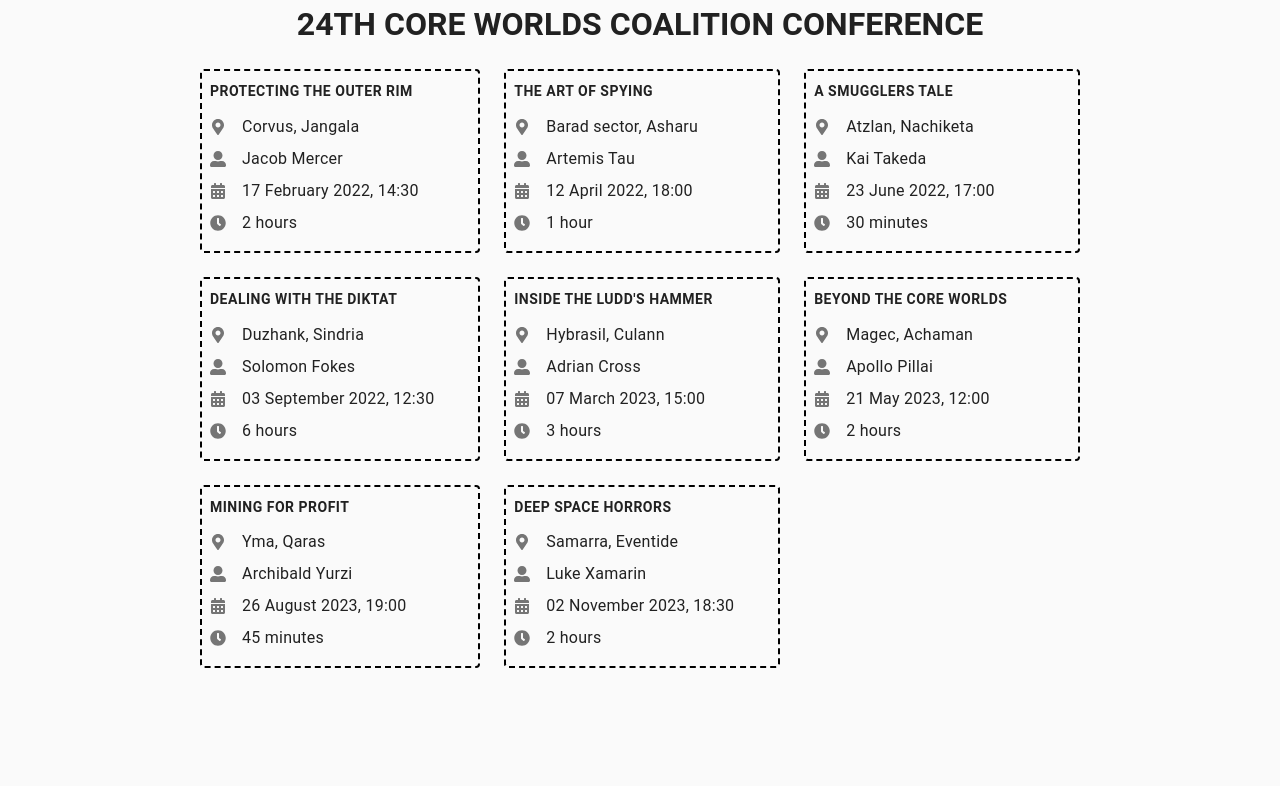
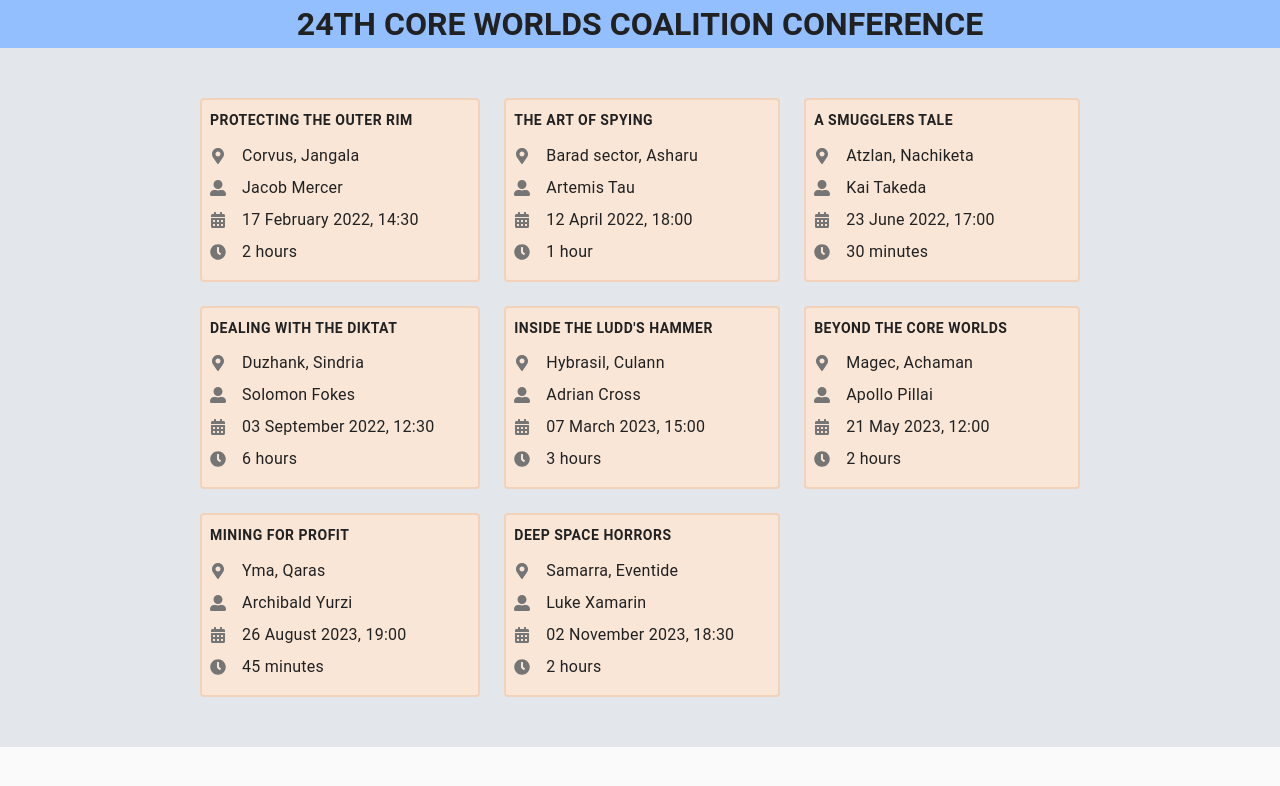
Before and after one commit to Anton-Tretiak/React-dashboard, a React (Create React App) app: page / in a window 1280 px wide. Shown: the top 786 px of the page. Built offline with nearby package versions, Linux system fonts and the light colour scheme.

Commit message:
add styles to the app

```diff
--- a/src/components/Event/Event.module.css
+++ b/src/components/Event/Event.module.css
@@ -1,8 +1,9 @@
 .event {
     position: relative;
-    border: 2px dashed black;
+    border: 2px solid rgb(242, 210, 184);
     padding: 8px;
     border-radius: 4px;
+    background-color: rgb(249, 230, 215);
 }
 
 .title {
--- a/src/components/EventBoard/EventBoard.module.css
+++ b/src/components/EventBoard/EventBoard.module.css
@@ -4,4 +4,8 @@
     gap: 24px;
     padding-left: 200px;
     padding-right: 200px;
+    background-color: rgb(227, 230, 235);
+    padding-top: 50px;
+    padding-bottom: 50px;
+    margin: 0;
 }
--- a/src/components/PageTitle/PageTitle.module.css
+++ b/src/components/PageTitle/PageTitle.module.css
@@ -2,4 +2,6 @@
     margin-top: 0;
     text-align: center;
     text-transform: uppercase;
+    background-color: rgb(147, 191, 255);
+    margin: 0;
 }
```
